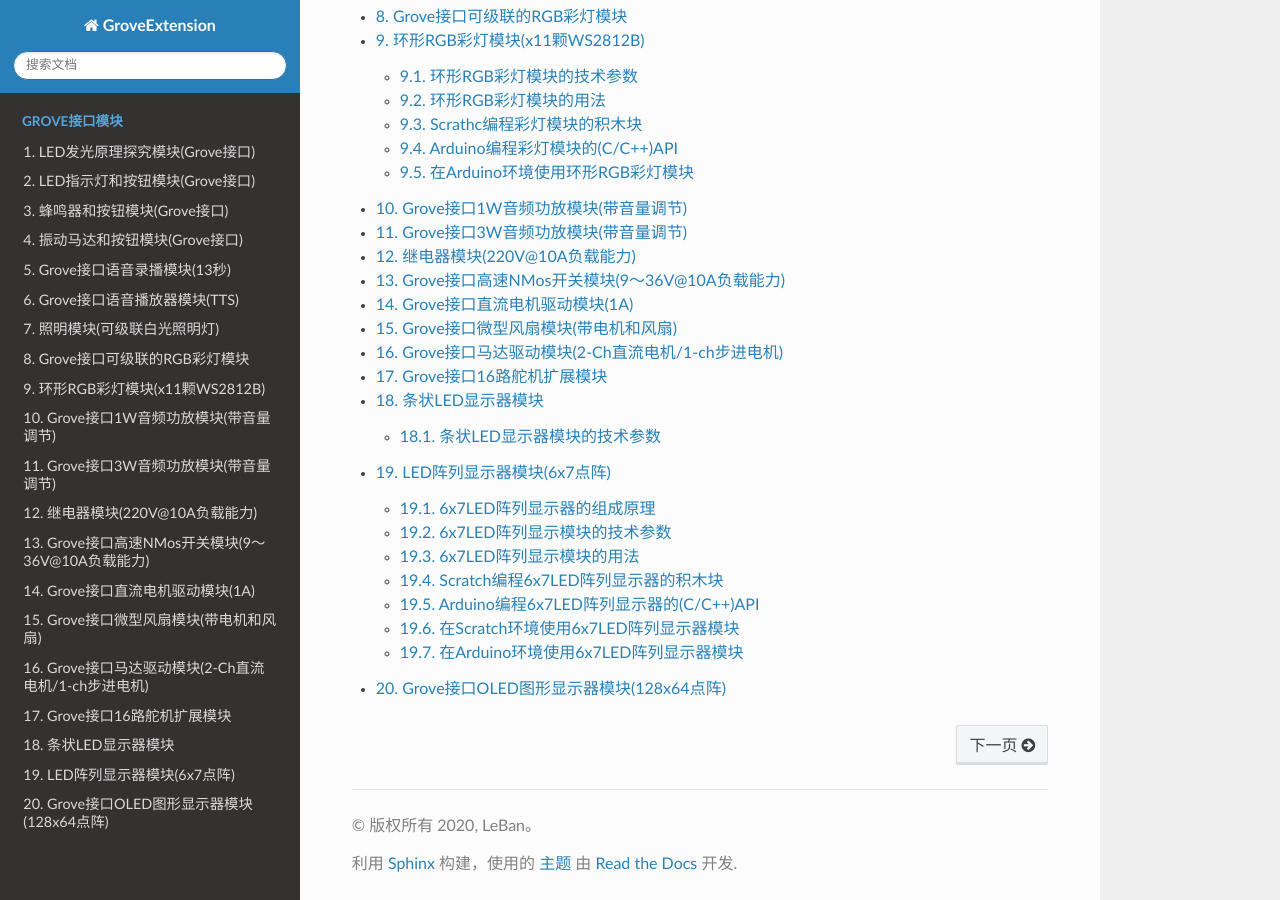
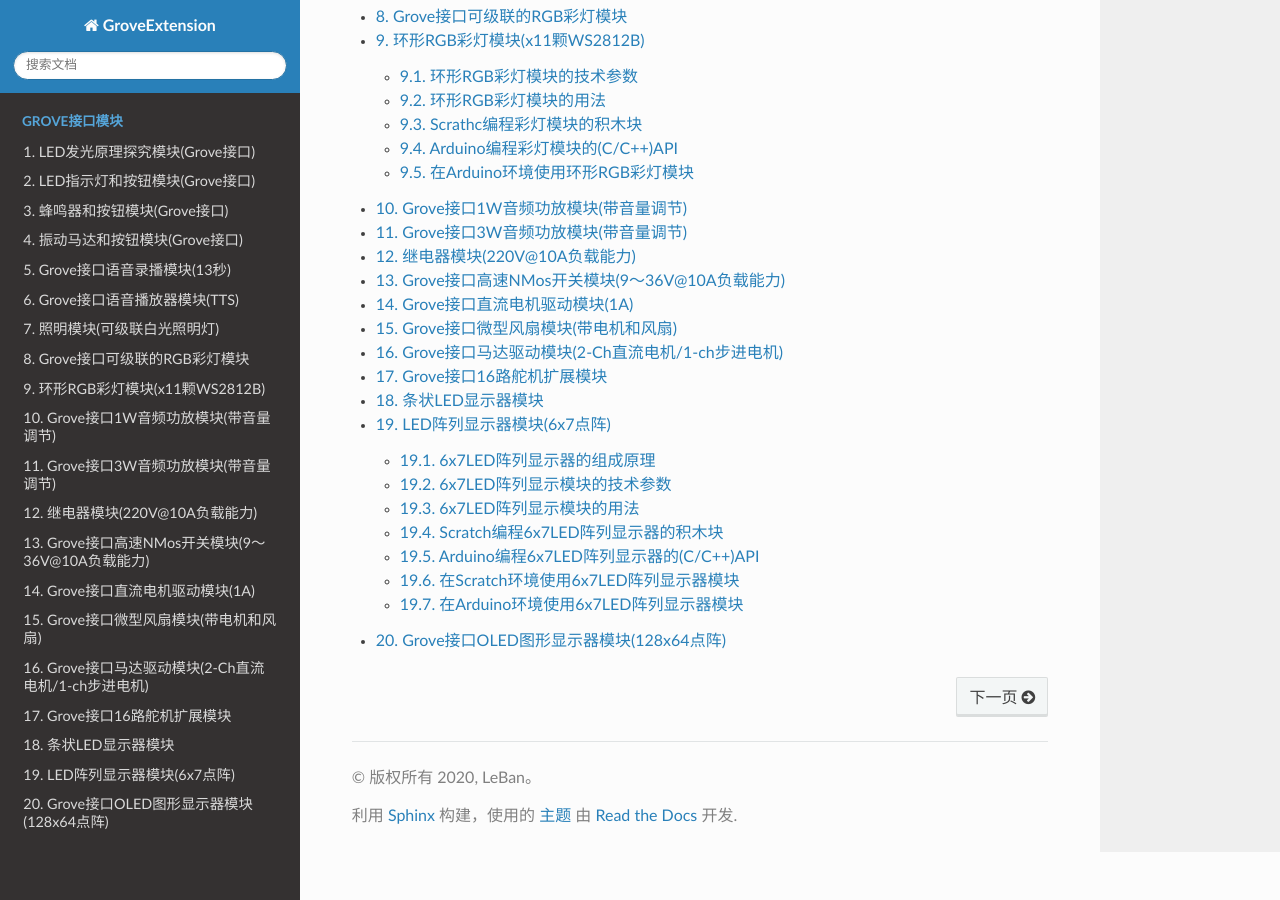
Before and after one commit to BradChan/GroveExtension, a Sphinx documentation site: the page built from source/index.rst, in a window 1280 px wide and 900 px high, scrolled down 728 px. Built offline with Sphinx 7.4.7 and the Read the Docs theme 2.0.0, drawn with Linux system fonts in a browser that asks for light colours; some of the changed lines change nothing that is shown.

Commit message:
build test

```diff
--- a/source/GroveModules/Grove_D1_LEDx10BarModule.rst
+++ b/source/GroveModules/Grove_D1_LEDx10BarModule.rst
@@ -5,25 +5,3 @@
 ============================
 
 工作进度、电池电量等信息指示无需具体数值，比例信息或许更符合人类的习惯。看到下图时，你很容易联想到“进度显示”
-
-.. image:: ../_static/images/GroveModules/Grove_D1_LEDx10BarModule/IMG_2543.gif
-    :align: center
-
-这是一种由10颗单色的、亮度可调节的LED组成的条状显示器模块。用于各类进度状态、电量多少、距离远近等信息显示。
-这个条状显示器模块采用4线2mm间距的Grove接口，使用2线同步串行控制每一个LED的亮度，使用我们提供的驱动库，
-可以显示0.0~10.0之间浮点数，你将会发现5.2和5.6之间的区别：前5颗LED全亮，第6颗LED的亮度完全不同。
-
-.. image:: ../_static/images/GroveModules/Grove_D1_LEDx10BarModule/IMG_2544.jpeg
-    :align: center
-
-.. note::
-    * 条状LED显示器由1颗红色LED、1颗黄色LED和8颗绿色LED组成
-    * 条状LED显示器的显示方向分两种：绿->红，or 红->绿。C/C++库带有专用设置接口的API，Scratch环境默认使用"红->绿"
-
-
-条状LED显示器模块的技术参数
-============================
-
-
-条状LED显示器模块，由8颗绿色、1颗黄色和1颗红色可调亮度的LED组成，模块内建10级PWM型LED控制器，采用4线Grove接口，且支持级联扩展。
-注意，预留的级联扩展接口需要用户自行焊接4线2mm间距的Grove母座。
```
